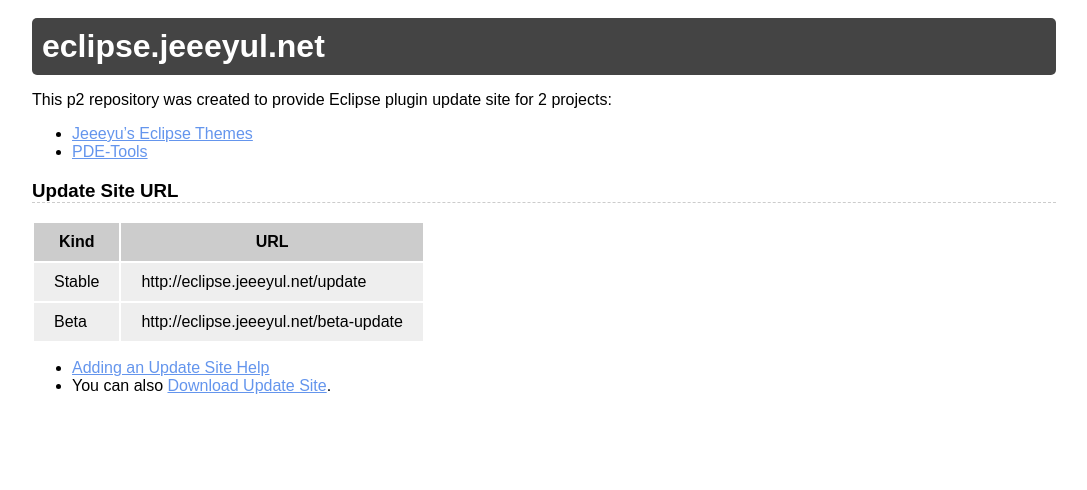
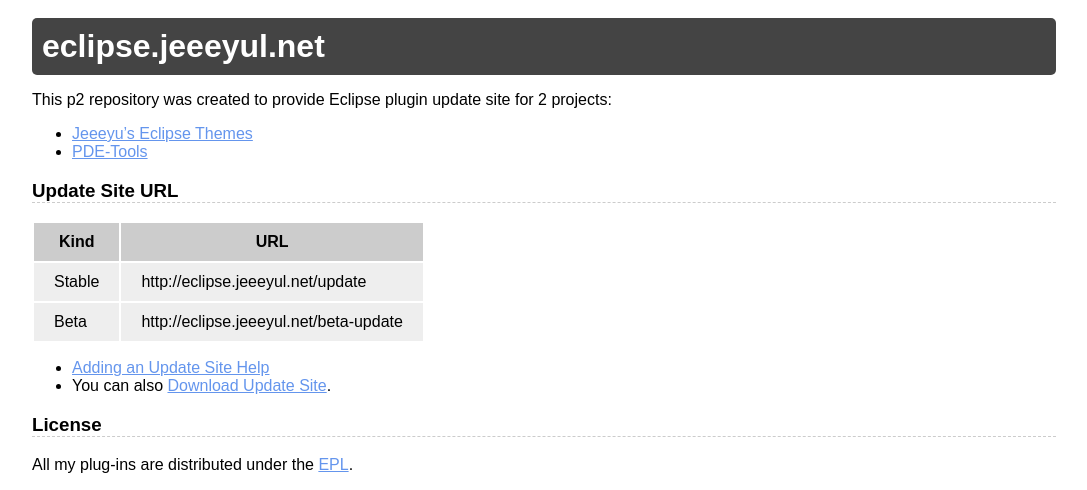
Before and after one commit to jeeeyul/jeeeyul.github.io, a Jekyll site: the page built from index.md, in a window 1280 px wide. Shown: the top 490 px of the page, without its empty margins (96-1183 px from the left). Built offline with Jekyll 4.4.1, drawn with Linux system fonts in a browser that asks for light colours; Markdown is read by kramdown in place of the engine named in the settings; some of the changed text lies outside the part shown.

Commit message:
update update site?

```diff
--- a/index.md
+++ b/index.md
@@ -21,3 +21,19 @@
 
 * [Adding an Update Site Help](http://marketplace.eclipse.org/updatesite/help?url=http://eclipse.jeeeyul.net/update)
 * You can also [Download Update Site](https://github.com/jeeeyul/jeeeyul.github.io/releases).
+
+### License
+
+All my plug-ins are distributed under the [EPL](http://www.eclipse.org/legal/epl-v10.html).
+
+This license basically provide unlimited freedom except very specific case.
+
+<a href="http://with-eclipse.github.io/" target="_blank">
+<img alt="with-Eclipse logo" src="http://with-eclipse.github.io/with-eclipse-0.jpg" />
+</a>
+
+### Donation
+
+As far as I experienced, donation is most easy way to contribute.
+
+<a href='http://www.pledgie.com/campaigns/18377'><img alt='Click here to lend your support to: Eclipse 4 Chrome Theme and make a donation at www.pledgie.com !' src='http://www.pledgie.com/campaigns/18377.png?skin_name=chrome' border='0' /></a>
```
